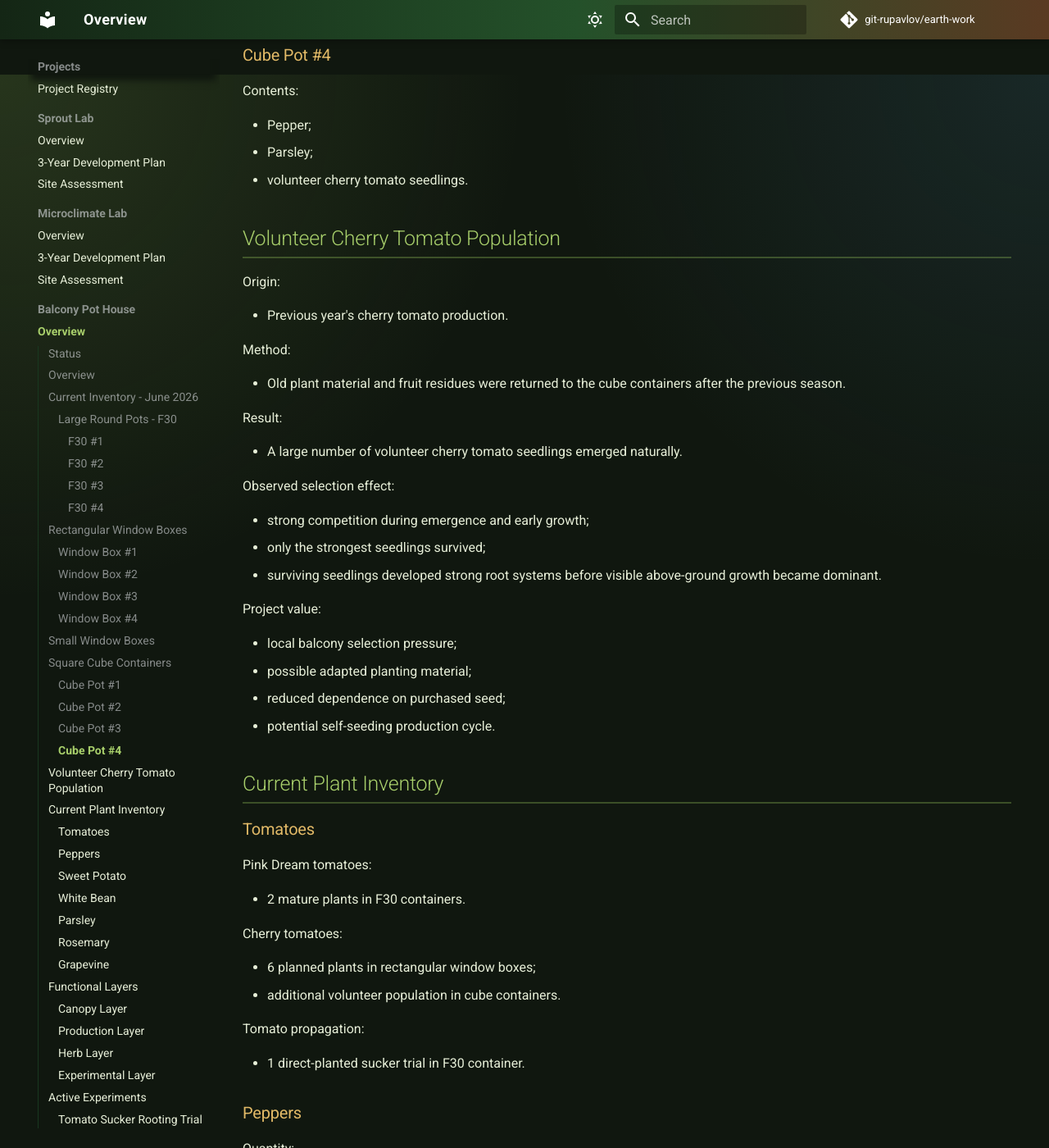
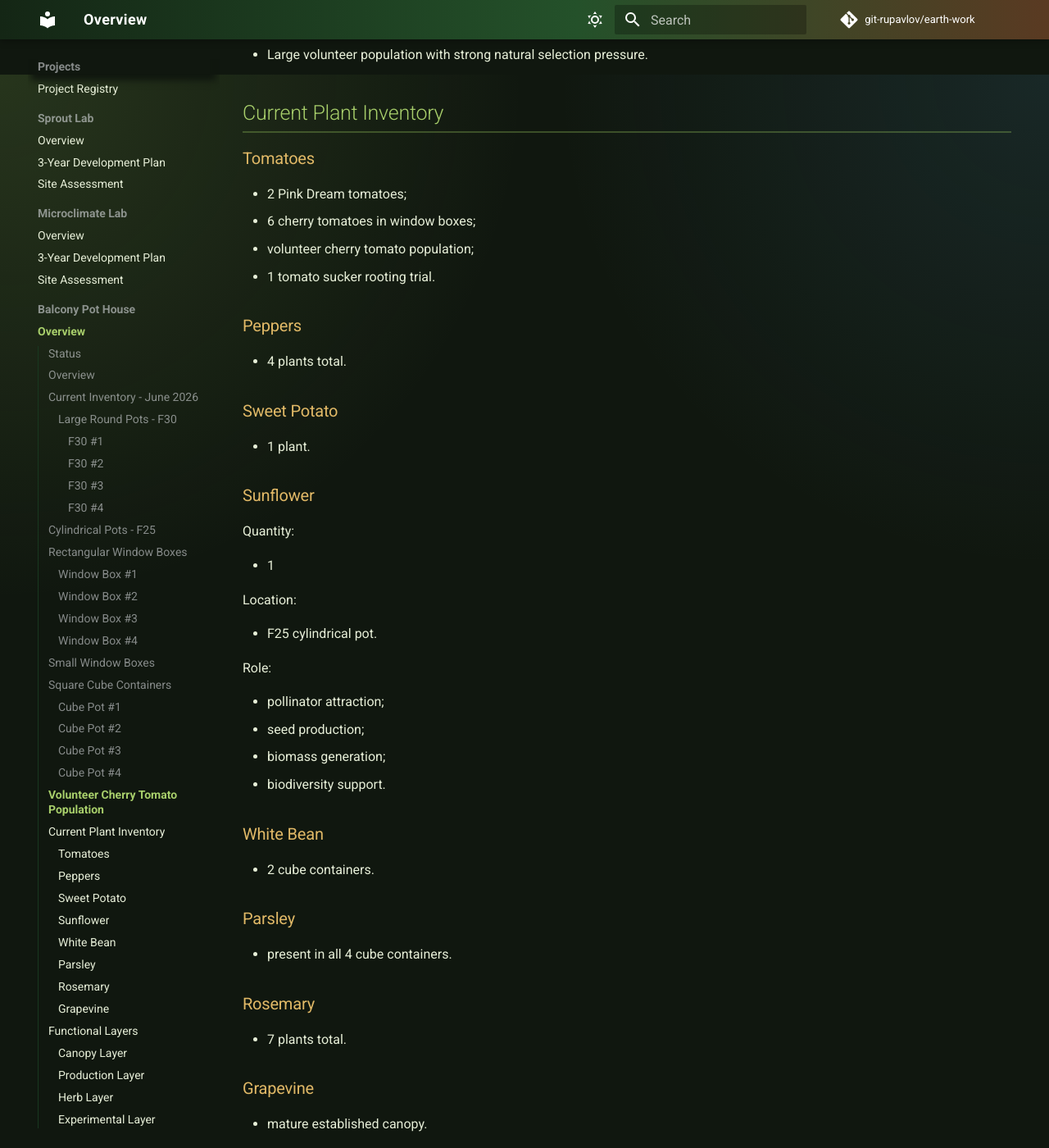
Before and after one commit to git-rupavlov/earth-work, an MkDocs documentation site: the page built from docs/projects/balcony-pot-house.md, in a window 1280 px wide and 1400 px high, scrolled down 4109 px. Shown: the whole window at 82% size. Built offline with MkDocs 1.6.1 and Material for MkDocs 9.7.7, drawn with Linux system fonts in a browser that asks for light colours; comment, search, counter and statistics services are not loaded; some of the changed text lies outside the part shown.

Commit message:
Add sunflower cylinder pot

```diff
--- a/docs/projects/balcony-pot-house.md
+++ b/docs/projects/balcony-pot-house.md
@@ -29,38 +29,37 @@ Quantity:
 - 4
 
 #### F30 #1
+- Pink Dream tomato
+
+#### F30 #2
+- Pink Dream tomato
+
+#### F30 #3
+- Sweet potato
+
+#### F30 #4
+- Tomato sucker #1
+
+## Cylindrical Pots - F25
+
+Diameter:
+
+- 25 cm
+
+Quantity:
+
+- 1
 
 Contents:
 
-- Pink Dream tomato
-
-#### F30 #2
-
-Contents:
-
-- Pink Dream tomato
-
-#### F30 #3
-
-Contents:
-
-- Sweet potato
+- Sunflower
 
 Purpose:
 
-- food production;
+- pollinator support;
 - biomass production;
-- container ground-cover observation.
-
-#### F30 #4
-
-Contents:
-
-- Tomato sucker #1
-
-Purpose:
-
-- vegetative propagation observation.
+- seed production trial;
+- balcony biodiversity.
 
 ## Rectangular Window Boxes
 
@@ -69,33 +68,21 @@ Quantity:
 - 4
 
 ### Window Box #1
-
-Layout:
-
 - Cherry tomato;
 - Pepper;
 - Cherry tomato.
 
 ### Window Box #2
-
-Layout:
-
 - Cherry tomato;
 - Pepper;
 - Cherry tomato.
 
 ### Window Box #3
-
-Layout:
-
 - Rosemary;
 - Cherry tomato;
 - Rosemary.
 
 ### Window Box #4
-
-Layout:
-
 - Rosemary;
 - Cherry tomato;
 - Rosemary.
@@ -112,13 +99,6 @@ Contents:
 - Rosemary;
 - Rosemary.
 
-Role:
-
-- culinary herb production;
-- perennial balcony stock;
-- drought-tolerant herb layer;
-- propagation source material.
-
 ## Square Cube Containers
 
 Dimensions:
@@ -130,33 +110,21 @@ Quantity:
 - 4
 
 ### Cube Pot #1
-
-Contents:
-
 - White bean;
 - Parsley;
 - volunteer cherry tomato seedlings.
 
 ### Cube Pot #2
-
-Contents:
-
 - White bean;
 - Parsley;
 - volunteer cherry tomato seedlings.
 
 ### Cube Pot #3
-
-Contents:
-
 - Pepper;
 - Parsley;
 - volunteer cherry tomato seedlings.
 
 ### Cube Pot #4
-
-Contents:
-
 - Pepper;
 - Parsley;
 - volunteer cherry tomato seedlings.
@@ -167,115 +135,59 @@ Origin:
 
 - Previous year's cherry tomato production.
 
-Method:
-
-- Old plant material and fruit residues were returned to the cube containers after the previous season.
-
 Result:
 
-- A large number of volunteer cherry tomato seedlings emerged naturally.
-
-Observed selection effect:
-
-- strong competition during emergence and early growth;
-- only the strongest seedlings survived;
-- surviving seedlings developed strong root systems before visible above-ground growth became dominant.
-
-Project value:
-
-- local balcony selection pressure;
-- possible adapted planting material;
-- reduced dependence on purchased seed;
-- potential self-seeding production cycle.
+- Large volunteer population with strong natural selection pressure.
 
 ## Current Plant Inventory
 
 ### Tomatoes
 
-Pink Dream tomatoes:
-
-- 2 mature plants in F30 containers.
-
-Cherry tomatoes:
-
-- 6 planned plants in rectangular window boxes;
-- additional volunteer population in cube containers.
-
-Tomato propagation:
-
-- 1 direct-planted sucker trial in F30 container.
+- 2 Pink Dream tomatoes;
+- 6 cherry tomatoes in window boxes;
+- volunteer cherry tomato population;
+- 1 tomato sucker rooting trial.
 
 ### Peppers
 
-Quantity:
-
-- 2 in rectangular window boxes;
-- 2 in cube containers.
+- 4 plants total.
 
 ### Sweet Potato
 
+- 1 plant.
+
+### Sunflower
+
 Quantity:
 
-- 1 in F30 container.
+- 1
+
+Location:
+
+- F25 cylindrical pot.
 
 Role:
 
-- container food production trial;
-- biomass and cover trial.
+- pollinator attraction;
+- seed production;
+- biomass generation;
+- biodiversity support.
 
 ### White Bean
 
-Quantity:
-
 - 2 cube containers.
-
-Role:
-
-- climbing crop observation;
-- legume support crop potential;
-- container productivity trial.
 
 ### Parsley
 
-Quantity:
-
 - present in all 4 cube containers.
-
-Role:
-
-- herb layer;
-- edible green production;
-- underplanting test.
 
 ### Rosemary
 
-Quantity:
-
-- 7 plants total;
-- 4 plants in rectangular window boxes;
-- 3 plants in small window boxes.
-
-Role:
-
-- culinary herb;
-- drought-tolerant perennial;
-- pollinator support;
-- perennial support layer;
-- propagation source material.
+- 7 plants total.
 
 ### Grapevine
 
-Status:
-
-- mature established vine canopy.
-
-Role:
-
-- seasonal shading;
-- passive cooling;
-- lower evaporation;
-- biomass production;
-- habitat creation.
+- mature established canopy.
 
 ## Functional Layers
 
@@ -289,7 +201,8 @@ Role:
 - cherry tomatoes;
 - peppers;
 - white beans;
-- sweet potato.
+- sweet potato;
+- sunflower.
 
 ### Herb Layer
 
@@ -308,40 +221,39 @@ Role:
 
 ### Tomato Sucker Rooting Trial
 
-Comparison between:
-
 - direct soil planting;
 - water rooting.
 
 ### Sweet Potato Container Trial
 
-Evaluation of sweet potato performance in F30 container conditions.
+Evaluation of sweet potato performance.
 
 ### Volunteer Tomato Selection
 
-Observation of naturally selected cherry tomato seedlings from previous-year seed.
+Observation of naturally selected cherry tomatoes.
 
 ### Grapevine Microclimate Effect
 
-Observation of shade, heat reduction and moisture retention under a living canopy.
+Observation of shade and moisture retention.
 
 ### Container Polyculture Trial
-
-Observation of crop combinations in restricted root volume:
 
 - tomato + pepper;
 - tomato + rosemary;
 - bean + parsley;
-- pepper + parsley;
-- volunteer tomato competition.
+- pepper + parsley.
 
 ### Rosemary Perennial Layer
 
-Observation of rosemary performance as a low-maintenance perennial herb layer under balcony constraints.
+Observation of long-term rosemary performance.
+
+### Sunflower Container Trial
+
+Observation of sunflower performance in an F25 container.
 
 ### Solar Monitoring Development
 
-Preparation for future environmental monitoring and low-power balcony automation.
+Preparation for future environmental monitoring.
 
 ## Feeds Data Into
 
@@ -351,28 +263,3 @@ Preparation for future environmental monitoring and low-power balcony automation
 - Microclimate Lab;
 - 3-Year Development Plan;
 - Crop Oracle.
-
-## Key Metrics
-
-- container size;
-- water demand;
-- sun exposure;
-- shade effect;
-- heat stress;
-- yield;
-- pruning response;
-- pest pressure;
-- seed collection potential;
-- volunteer seedling survival;
-- crop compatibility in shared containers;
-- rosemary survival and regrowth.
-
-## Next Actions
-
-- record all containers with photos;
-- track watering frequency by container type;
-- thin or transplant volunteer cherry tomatoes if overcrowding becomes limiting;
-- observe sweet potato vine growth and container coverage;
-- document grapevine shade effect during summer heat;
-- monitor rosemary survival and regrowth in small window boxes;
-- connect sensor observations through Microclimate Lab.
```
